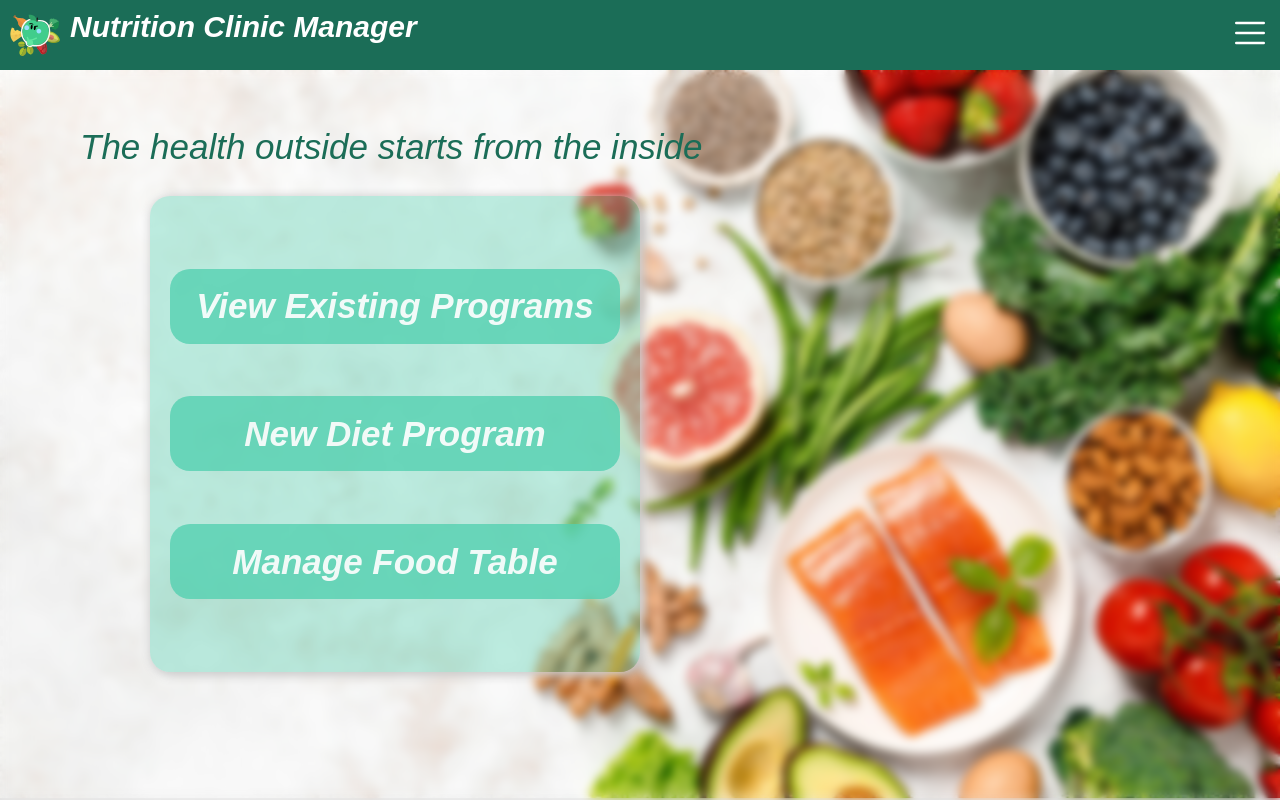
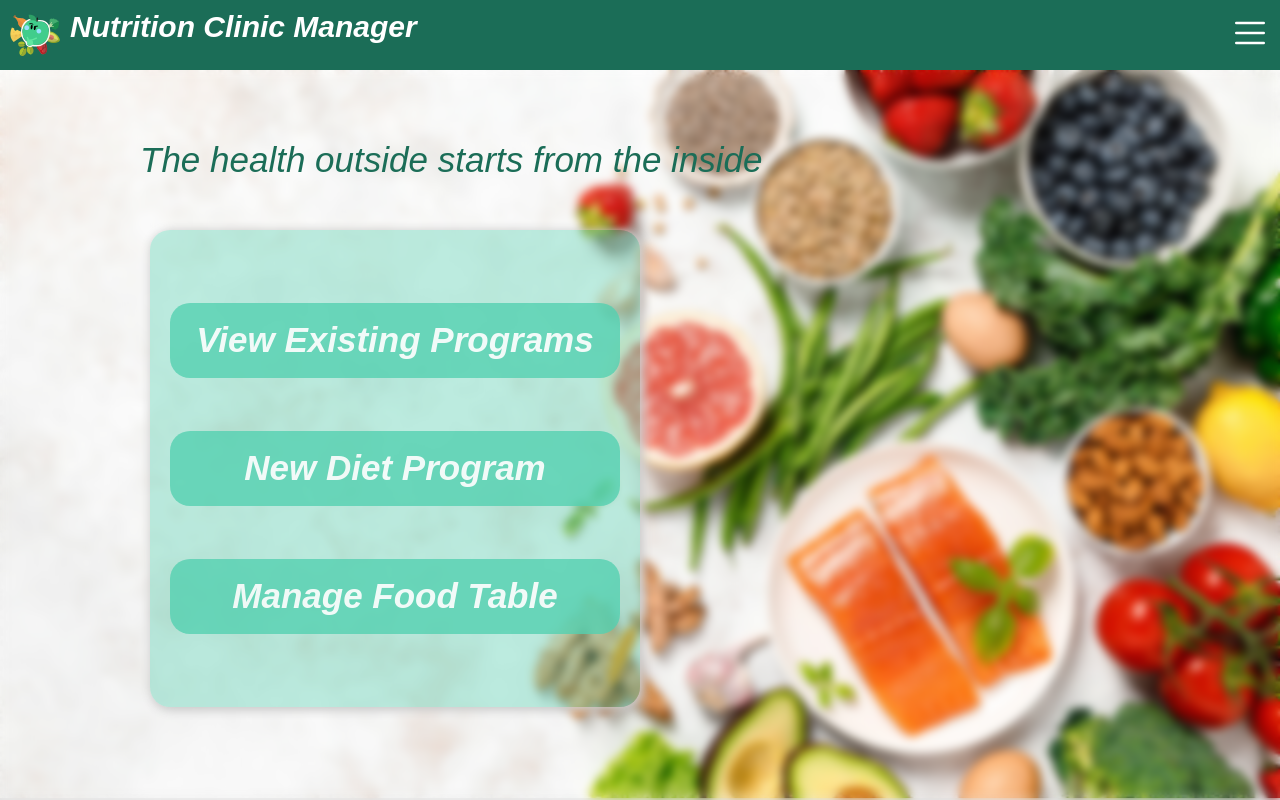
Before and after one commit to raghad-ns/nutritionist-app, a React (Create React App) app: page / in a window 1280 px wide. Built offline with nearby package versions, Linux system fonts and the light colour scheme; a web font is replaced by a local one; what @react-pdf/renderer would draw is missing.

Commit message:
enhancing home page css

```diff
--- a/src/pages/home/home.css
+++ b/src/pages/home/home.css
@@ -1,8 +1,8 @@
 .home>h1 {
-    position: fixed;
-    bottom: 610px;
-    left: 80px;
     font-size: 35px;
+    margin-left: 140px;
+    margin-top: 70px;
+    margin-bottom: 50px;
     color: rgb(27, 109, 87);
     font-style: italic;
     font-weight: 100;
@@ -16,8 +16,8 @@
     background-repeat: no-repeat;
     height: 91vh;
     display: flex;
-    flex-direction: row;
-    align-items: center;
+    flex-direction: column;
+    align-items: flex-start;
     justify-content: flex-start;
 }
 
```
